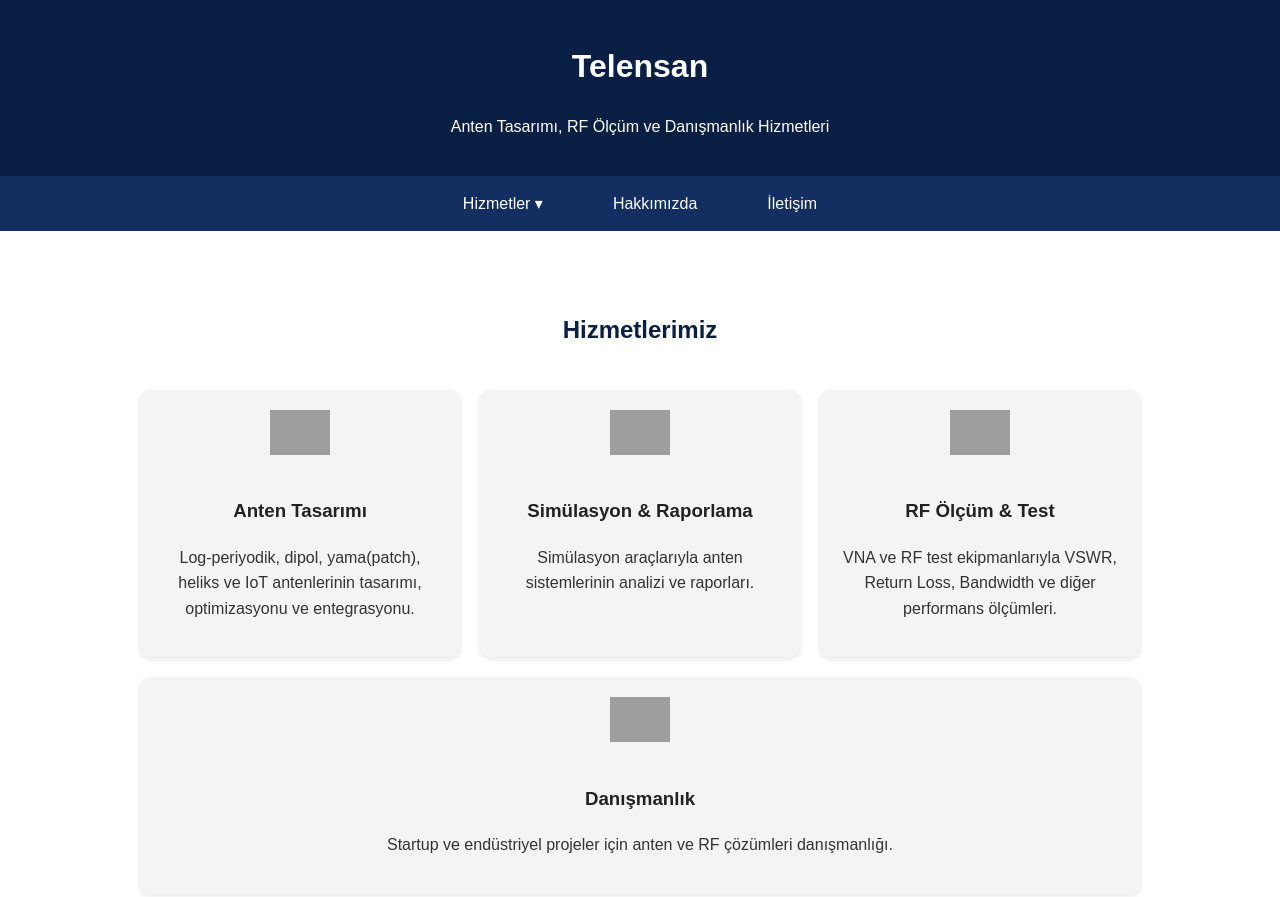
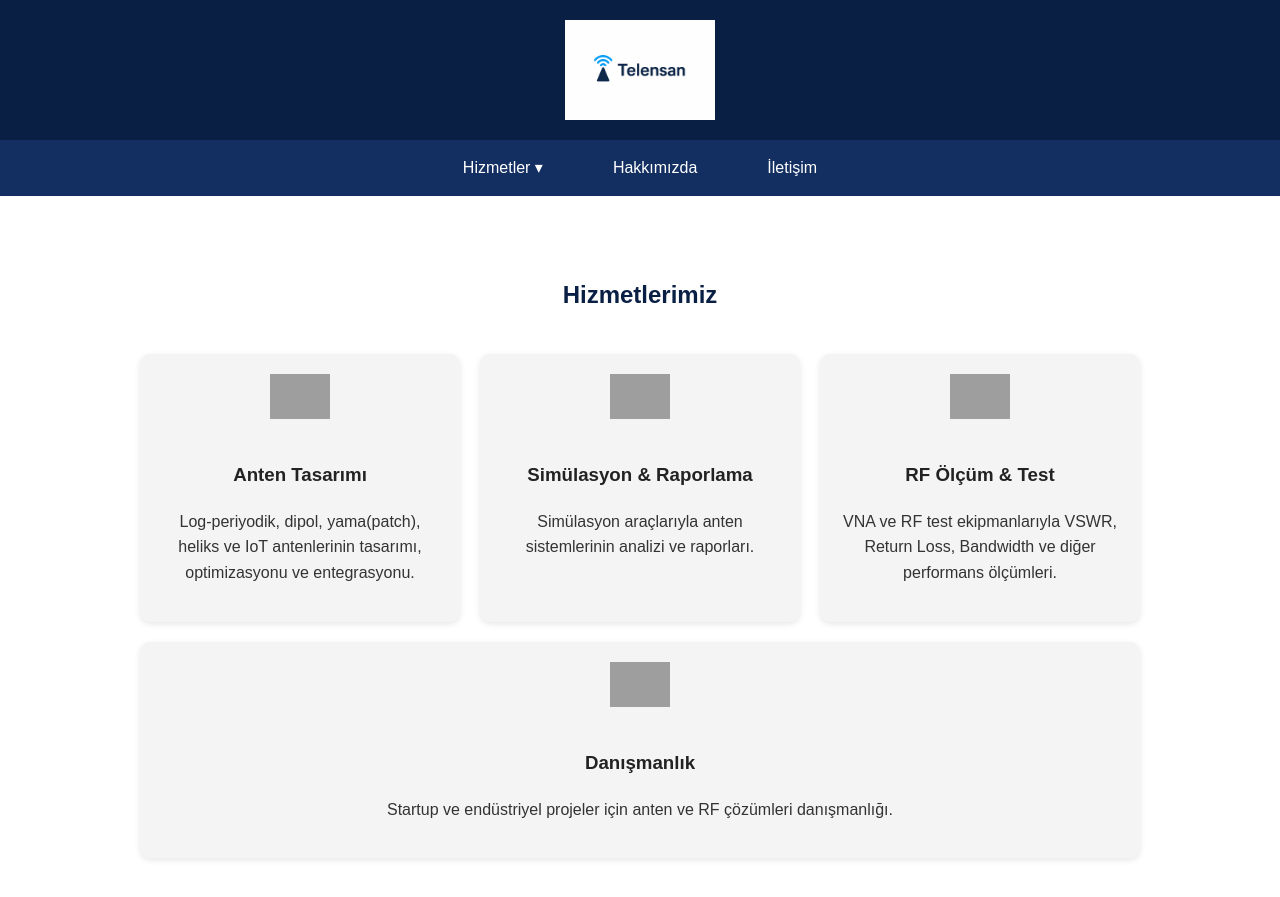
Before and after one commit to resonanten/telensan.github.io, a plain HTML site: page index.html in a window 1280 px wide. Shown: the top 897 px of the page. Drawn offline with Linux system fonts and the light colour scheme; grey boxes are pictures that could not be loaded.

Commit message:
Update index.html

```diff
--- a/index.html
+++ b/index.html
@@ -13,10 +13,18 @@
     }
 
     header {
+      display: flex;
+      justify-content: center;  /* Logoyu yatayda ortalar */
+      align-items: center;
       background-color: #0a1f44;
       color: white;
       padding: 20px 0;
       text-align: center;
+    }
+
+    #logo {
+      width: 150px;
+      height: auto;
     }
 
     /* Navbar */
@@ -167,8 +175,7 @@
 <body>
 
   <header>
-    <h1>Telensan</h1>
-    <p>Anten Tasarımı, RF Ölçüm ve Danışmanlık Hizmetleri</p>
+    <img src="logoT.png" id="logo">
   </header>
 
   <nav>
```
